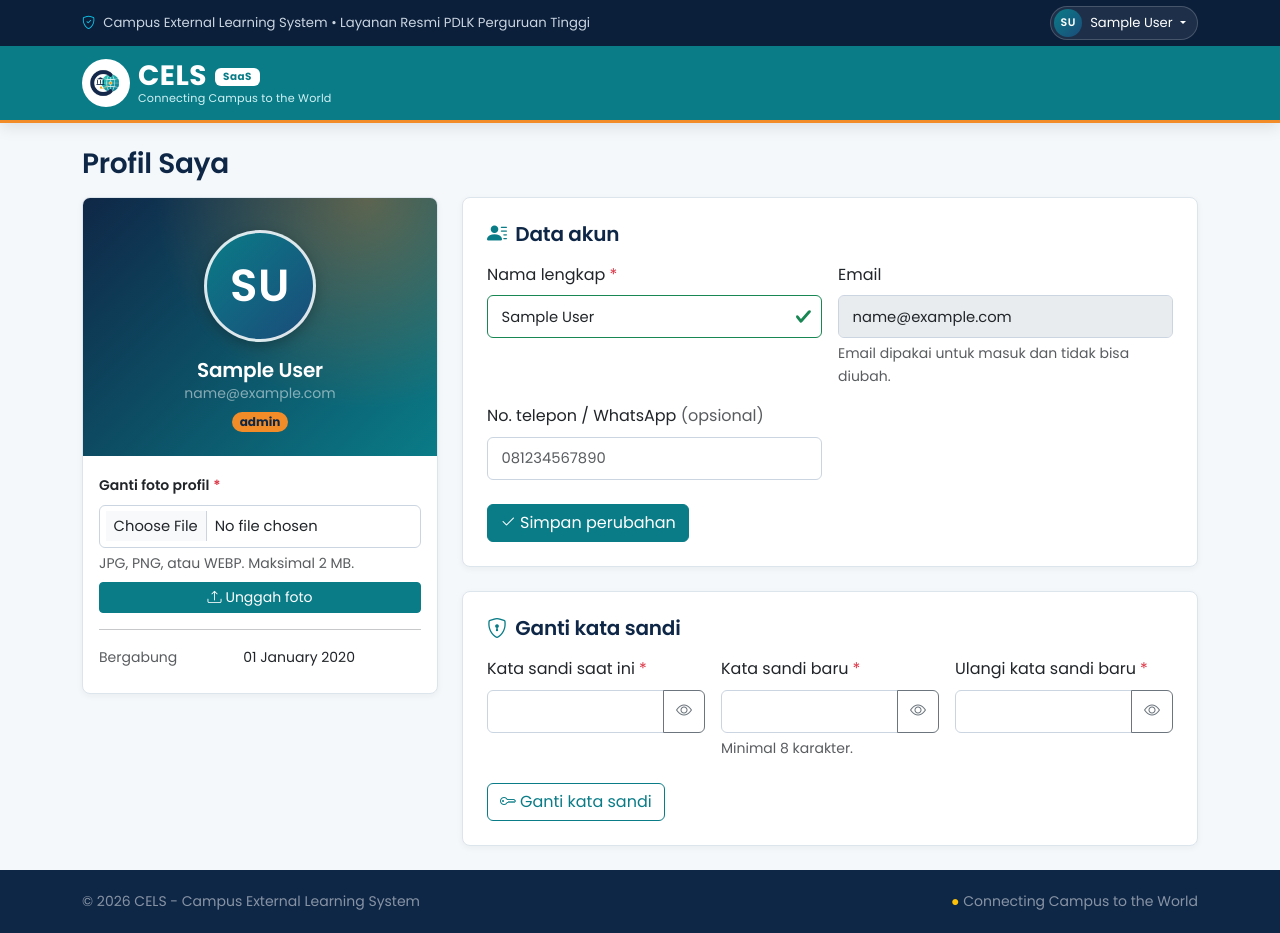
After one commit to aldooo777/CELS, a Laravel app: page /profil in a window 1280 px wide. The commit adds this page. Run offline with Laravel 12, Linux system fonts and the light colour scheme; the visitor is signed in with stand-in values (Sample User, id 1).

Commit message:
Menu akun di pojok kanan atas dan halaman Profil Saya (data, foto, kata sandi)

```diff
--- /dev/null
+++ b/app/Http/Controllers/ProfileController.php
@@ -0,0 +1,109 @@
+<?php
+
+namespace App\Http\Controllers;
+
+use App\Models\User;
+use App\Rules\PersonName;
+use App\Rules\StartsWithLetter;
+use Illuminate\Http\Request;
+use Illuminate\Support\Facades\Storage;
+use Illuminate\Validation\Rules\Password;
+
+/** Profil Saya: lihat & ubah data akun, foto profil, dan kata sandi (semua peran) */
+class ProfileController extends Controller
+{
+    public function edit(Request $request)
+    {
+        return view('profile.edit', [
+            'user' => $request->user()->load('campus'),
+        ]);
+    }
+
+    /** Simpan data akun */
+    public function update(Request $request)
+    {
+        $user = $request->user();
+
+        $rules = [
+            'name'  => ['required', 'string', 'max:255', new PersonName],
+            'phone' => ['nullable', 'regex:/^(\+62|62|0)8[0-9]{8,11}$/'],
+        ];
+        if ($user->isMahasiswa()) {
+            $rules['prodi'] = ['required', 'string', 'max:255', new StartsWithLetter];
+        }
+        if ($user->isAdminKampus()) {
+            $rules['position'] = ['required', 'string', 'max:255', new StartsWithLetter];
+        }
+
+        $data = $request->validate($rules, [
+            'phone.regex' => 'Nomor telepon harus nomor HP Indonesia, contoh: 081234567890.',
+        ]);
+
+        // Samakan format nomor: +628... / 628... menjadi 08...
+        if (! empty($data['phone'])) {
+            $data['phone'] = preg_replace('/^(\+62|62)/', '0', $data['phone']);
+        }
+
+        $user->update($data);
+
+        return redirect()->route('profile.edit')->with('success', 'Data akun berhasil diperbarui.');
+    }
+
+    /** Unggah / ganti foto profil */
+    public function updatePhoto(Request $request)
+    {
+        $request->validate([
+            'avatar' => ['required', 'image', 'mimes:jpg,jpeg,png,webp', 'max:2048'],
+        ], [
+            'avatar.required' => 'Pilih foto terlebih dahulu.',
+            'avatar.image'    => 'File harus berupa gambar.',
+            'avatar.mimes'    => 'Foto harus berformat JPG, PNG, atau WEBP.',
+            'avatar.max'      => 'Ukuran foto maksimal 2 MB.',
+        ]);
+
+        $user = $request->user();
+        if ($user->avatar_path) {
+            Storage::delete($user->avatar_path);
+        }
+
+        $user->update(['avatar_path' => $request->file('avatar')->store('avatars')]);
+
+        return redirect()->route('profile.edit')->with('success', 'Foto profil berhasil diperbarui.');
+    }
+
+    /** Hapus foto profil (kembali ke inisial) */
+    public function destroyPhoto(Request $request)
+    {
+        $user = $request->user();
+        if ($user->avatar_path) {
+            Storage::delete($user->avatar_path);
+            $user->update(['avatar_path' => null]);
+        }
+
+        return redirect()->route('profile.edit')->with('success', 'Foto profil dihapus.');
+    }
+
+    /** Ganti kata sandi */
+    public function updatePassword(Request $request)
+    {
+        $request->validate([
+            'current_password' => ['required', 'current_password'],
+            'password'         => ['required', 'confirmed', Password::min(8), 'different:current_password'],
+        ], [
+            'current_password.current_password' => 'Kata sandi saat ini salah.',
+            'password.different'                 => 'Kata sandi baru harus berbeda dari kata sandi saat ini.',
+        ]);
+
+        $request->user()->update(['password' => $request->input('password')]);
+
+        return redirect()->route('profile.edit')->with('success', 'Kata sandi berhasil diganti.');
+    }
+
+    /** Tampilkan foto profil (disimpan privat) */
+    public function photo(User $user)
+    {
+        abort_unless($user->avatar_path && Storage::exists($user->avatar_path), 404);
+
+        return Storage::response($user->avatar_path, null, ['Cache-Control' => 'private, max-age=86400']);
+    }
+}
--- a/app/Models/User.php
+++ b/app/Models/User.php
@@ -26,7 +26,7 @@ class User extends Authenticatable implements MustVerifyEmail
 
     protected $fillable = [
         'name', 'email', 'password', 'role', 'campus_id',
-        'nim', 'prodi', 'phone', 'position', 'email_verified_at', 'verified_by_campus_at',
+        'nim', 'prodi', 'phone', 'position', 'avatar_path', 'email_verified_at', 'verified_by_campus_at',
     ];
 
     protected $hidden = ['password', 'remember_token'];
--- a/public/css/cels.css
+++ b/public/css/cels.css
@@ -264,3 +264,72 @@ tr[data-href]:focus-visible { outline: 2px solid var(--cels-navbar); outline-off
 .status-filter .btn { font-weight: 500; }
 .status-filter .btn-outline-info { --bs-btn-color: #0b7a92; --bs-btn-border-color: #0dcaf0; --bs-btn-hover-color: #0b3d4a; }
 .status-filter .btn-outline-warning { --bs-btn-color: #9a6b00; --bs-btn-hover-color: #3d2b00; }
+
+/* ---------- Foto profil / inisial ---------- */
+.avatar {
+    display: inline-flex;
+    align-items: center;
+    justify-content: center;
+    border-radius: 50%;
+    object-fit: cover;
+    flex-shrink: 0;
+    vertical-align: middle;
+}
+.avatar-initials {
+    background: linear-gradient(135deg, var(--cels-navbar), var(--cels-secondary));
+    color: #fff;
+    font-weight: 600;
+    letter-spacing: .5px;
+}
+.avatar-ring { border: 3px solid rgba(255, 255, 255, .85); box-shadow: 0 4px 14px rgba(0, 0, 0, .25); }
+
+/* ---------- Menu akun (pojok kanan atas) ---------- */
+.account-toggle {
+    display: inline-flex;
+    align-items: center;
+    background: rgba(255, 255, 255, .08);
+    border: 1px solid rgba(255, 255, 255, .18);
+    border-radius: 999px;
+    color: #fff;
+    padding: .15rem .7rem .15rem .2rem;
+    font-size: .82rem;
+    transition: background .2s ease;
+}
+.account-toggle:hover, .account-toggle[aria-expanded="true"] { background: rgba(255, 255, 255, .2); }
+.account-toggle::after { margin-left: .45rem; }
+
+.account-card {
+    width: 320px;
+    padding: 0;
+    border: 0;
+    border-radius: 12px;
+    overflow: hidden;
+    margin-top: .5rem !important;
+}
+.account-card-header, .profile-summary-header {
+    background: radial-gradient(circle at 80% 0%, rgba(242, 140, 40, .35), transparent 55%),
+                linear-gradient(135deg, var(--cels-primary), var(--cels-navbar));
+    padding: 1.5rem 1rem 1.25rem;
+    text-align: center;
+}
+.profile-summary-header { padding: 2rem 1rem 1.5rem; }
+.account-badge-role { background: var(--cels-accent-stripe); color: var(--cels-primary); }
+.account-badge-campus { background: rgba(255, 255, 255, .2); color: #fff; }
+
+.account-card-body { padding: .75rem 1rem; font-size: .88rem; color: var(--cels-text-body); }
+.account-card-body li { display: flex; gap: .6rem; align-items: flex-start; padding: .3rem 0; }
+.account-card-body li i { color: var(--cels-navbar); width: 18px; text-align: center; }
+
+.account-card-footer {
+    display: flex;
+    gap: .5rem;
+    padding: .75rem 1rem 1rem;
+    border-top: 1px solid var(--cels-border);
+    background: #f8fafc;
+}
+
+/* Tombol di dalam menu akun tidak ikut warna link bar atas */
+.nav-topbar .account-card .btn-outline-primary { color: var(--cels-navbar); }
+.nav-topbar .account-card .btn-outline-primary:hover { color: #fff; }
+.nav-topbar .account-card .btn-outline-danger { color: #dc3545; }
+.nav-topbar .account-card .btn-outline-danger:hover { color: #fff; }
--- a/public/js/cels.js
+++ b/public/js/cels.js
@@ -191,6 +191,11 @@
             if (el.dataset.origTitle === undefined) el.dataset.origTitle = el.title || '';
             markRequired(el);
             if (!isVisible(el)) return;
+
+            if (el.disabled) {                                  // kolom yang tidak bisa diubah: tanpa tanda
+                el.classList.remove('is-valid', 'is-invalid');
+                return;
+            }
 
             if (stepMode) setLocked(el, blocked);
             if (blocked) { show(el, ''); return; }
--- a/resources/views/layouts/app.blade.php
+++ b/resources/views/layouts/app.blade.php
@@ -27,13 +27,7 @@
             </span>
             <div class="d-flex align-items-center gap-3 ms-auto">
                 @auth
-                    <span class="d-none d-sm-inline">
-                        <i class="bi bi-person-circle me-1"></i>{{ auth()->user()->name }}
-                        <span class="opacity-75">· {{ auth()->user()->roleLabel() }}@if(auth()->user()->campus) · {{ auth()->user()->campus->short_name ?? auth()->user()->campus->name }}@endif</span>
-                    </span>
-                    <form method="POST" action="{{ route('logout') }}" class="d-inline">@csrf
-                        <button class="btn-login"><i class="bi bi-box-arrow-right me-1"></i> Keluar</button>
-                    </form>
+                    @include('partials.account-menu')
                 @else
                     <a href="{{ route('register') }}"><i class="bi bi-mortarboard me-1"></i>Daftar Mahasiswa</a>
                     <a class="btn-login" href="{{ route('login') }}"><i class="bi bi-box-arrow-in-right me-1"></i> Masuk</a>
@@ -118,7 +112,7 @@
 @endif
 
 <script src="https://cdn.jsdelivr.net/npm/bootstrap@5.3.3/dist/js/bootstrap.bundle.min.js"></script>
-<script src="{{ asset('js/cels.js') }}?v=8"></script>
+<script src="{{ asset('js/cels.js') }}?v=9"></script>
 @stack('scripts')
 </body>
 </html>
--- /dev/null
+++ b/resources/views/partials/account-menu.blade.php
@@ -0,0 +1,60 @@
+{{-- Menu akun di pojok kanan atas: klik untuk melihat detail akun --}}
+@php($me = auth()->user()->loadMissing('campus'))
+<div class="dropdown account-menu">
+    <button class="account-toggle dropdown-toggle" type="button" data-bs-toggle="dropdown" data-bs-auto-close="outside"
+            aria-expanded="false" aria-label="Menu akun">
+        @include('partials.avatar', ['user' => $me, 'size' => 28])
+        <span class="d-none d-sm-inline ms-2">{{ $me->name }}</span>
+    </button>
+
+    <div class="dropdown-menu dropdown-menu-end account-card shadow-lg">
+        <div class="account-card-header">
+            @include('partials.avatar', ['user' => $me, 'size' => 72, 'ring' => true])
+            <div class="fw-semibold fs-6 mt-2 text-white">{{ $me->name }}</div>
+            <div class="small text-white-50 text-break">{{ $me->email }}</div>
+            <div class="d-flex flex-wrap justify-content-center gap-1 mt-2">
+                <span class="badge rounded-pill account-badge-role">{{ $me->roleLabel() }}</span>
+                @if ($me->campus)
+                    <span class="badge rounded-pill account-badge-campus">{{ $me->campus->short_name ?? $me->campus->name }}</span>
+                @endif
+            </div>
+        </div>
+
+        <ul class="list-unstyled account-card-body mb-0">
+            @if ($me->campus)
+                <li><i class="bi bi-building"></i><span>{{ $me->campus->name }}</span></li>
+            @endif
+            @if ($me->isMahasiswa())
+                <li><i class="bi bi-person-vcard"></i><span>NIM {{ $me->nim }}</span></li>
+                <li><i class="bi bi-mortarboard"></i><span>{{ $me->prodi }}</span></li>
+                <li>
+                    <i class="bi bi-patch-check"></i>
+                    @if ($me->hasVerifiedEmail())
+                        <span class="text-success fw-semibold">Akun terverifikasi</span>
+                    @else
+                        <span class="text-warning fw-semibold">Menunggu verifikasi kampus</span>
+                    @endif
+                </li>
+            @elseif ($me->isAdminKampus())
+                <li><i class="bi bi-briefcase"></i><span>{{ $me->position ?: 'Jabatan belum diisi' }}</span></li>
+                @if ($me->campus)
+                    <li><i class="bi bi-stopwatch"></i><span>Status kampus: {{ $me->campus->statusLabel() }}</span></li>
+                @endif
+            @endif
+            @if ($me->phone)
+                <li><i class="bi bi-whatsapp"></i><span>{{ $me->phone }}</span></li>
+            @endif
+        </ul>
+
+        <div class="account-card-footer">
+            <a href="{{ route('profile.edit') }}" class="btn btn-outline-primary btn-sm flex-fill">
+                <i class="bi bi-person-gear me-1"></i>Profil Saya
+            </a>
+            <form method="POST" action="{{ route('logout') }}" class="flex-fill">@csrf
+                <button type="submit" class="btn btn-outline-danger btn-sm w-100">
+                    <i class="bi bi-box-arrow-right me-1"></i>Keluar
+                </button>
+            </form>
+        </div>
+    </div>
+</div>
--- /dev/null
+++ b/resources/views/partials/avatar.blade.php
@@ -0,0 +1,16 @@
+{{-- Foto profil, atau inisial nama jika belum ada foto.
+     Pakai: @include('partials.avatar', ['user' => $user, 'size' => 40, 'ring' => false]) --}}
+@php
+    $size = $size ?? 40;
+    $initials = collect(preg_split('/\s+/', trim($user->name)))
+        ->filter()->take(2)
+        ->map(fn ($w) => mb_strtoupper(mb_substr($w, 0, 1)))
+        ->implode('');
+@endphp
+@if ($user->avatar_path)
+    <img src="{{ route('profile.photo', $user) }}?v={{ $user->updated_at?->timestamp }}" alt="Foto {{ $user->name }}"
+         class="avatar @if($ring ?? false) avatar-ring @endif" style="width:{{ $size }}px;height:{{ $size }}px">
+@else
+    <span class="avatar avatar-initials @if($ring ?? false) avatar-ring @endif"
+          style="width:{{ $size }}px;height:{{ $size }}px;font-size:{{ round($size * 0.4) }}px" aria-hidden="true">{{ $initials }}</span>
+@endif
--- /dev/null
+++ b/resources/views/profile/edit.blade.php
@@ -0,0 +1,141 @@
+@extends('layouts.app')
+@section('title', 'Profil Saya')
+@section('content')
+<h3 class="mb-3">Profil Saya</h3>
+
+<div class="row g-4">
+    {{-- Kolom kiri: ringkasan akun + foto --}}
+    <div class="col-lg-4">
+        <div class="card profile-summary overflow-hidden">
+            <div class="profile-summary-header text-center">
+                @include('partials.avatar', ['user' => $user, 'size' => 112, 'ring' => true])
+                <h5 class="text-white mt-3 mb-0">{{ $user->name }}</h5>
+                <div class="small text-white-50 text-break">{{ $user->email }}</div>
+                <div class="d-flex flex-wrap justify-content-center gap-1 mt-2">
+                    <span class="badge rounded-pill account-badge-role">{{ $user->roleLabel() }}</span>
+                    @if ($user->campus)
+                        <span class="badge rounded-pill account-badge-campus">{{ $user->campus->short_name ?? $user->campus->name }}</span>
+                    @endif
+                </div>
+            </div>
+            <div class="card-body">
+                <form method="POST" action="{{ route('profile.photo.update') }}" enctype="multipart/form-data">@csrf
+                    <label class="form-label small fw-semibold" for="avatar">Ganti foto profil</label>
+                    <input type="file" id="avatar" name="avatar" class="form-control form-control-sm @error('avatar') is-invalid @enderror"
+                           accept=".jpg,.jpeg,.png,.webp" required>
+                    @error('avatar')<div class="invalid-feedback">{{ $message }}</div>@enderror
+                    <div class="form-text">JPG, PNG, atau WEBP. Maksimal 2 MB.</div>
+                    <button type="submit" class="btn btn-primary btn-sm w-100 mt-2"><i class="bi bi-upload me-1"></i>Unggah foto</button>
+                </form>
+                @if ($user->avatar_path)
+                    <form method="POST" action="{{ route('profile.photo.destroy') }}" class="mt-2"
+                          onsubmit="return confirm('Hapus foto profil?')">@csrf @method('DELETE')
+                        <button type="submit" class="btn btn-link btn-sm text-danger w-100">Hapus foto</button>
+                    </form>
+                @endif
+
+                <hr>
+                <dl class="row small mb-0">
+                    <dt class="col-5 text-muted fw-normal">Bergabung</dt>
+                    <dd class="col-7">{{ $user->created_at?->translatedFormat('d F Y') }}</dd>
+                    @if ($user->isMahasiswa())
+                        <dt class="col-5 text-muted fw-normal">Status akun</dt>
+                        <dd class="col-7">
+                            @if ($user->hasVerifiedEmail())
+                                <span class="badge text-bg-success">Terverifikasi</span>
+                            @else
+                                <span class="badge text-bg-warning">Menunggu verifikasi</span>
+                            @endif
+                        </dd>
+                    @endif
+                    @if ($user->isAdminKampus() && $user->campus)
+                        <dt class="col-5 text-muted fw-normal">Status kampus</dt>
+                        <dd class="col-7">{{ $user->campus->statusLabel() }}</dd>
+                    @endif
+                </dl>
+            </div>
+        </div>
+    </div>
+
+    {{-- Kolom kanan: ubah data + kata sandi --}}
+    <div class="col-lg-8">
+        <div class="card mb-4"><div class="card-body p-4">
+            <h5 class="mb-3"><i class="bi bi-person-lines-fill me-1" style="color: var(--cels-navbar);"></i> Data akun</h5>
+            <form method="POST" action="{{ route('profile.update') }}">@csrf @method('PUT')
+                <div class="row g-3">
+                    <div class="col-md-6">
+                        <label class="form-label" for="name">Nama lengkap</label>
+                        <input id="name" name="name" value="{{ old('name', $user->name) }}" class="form-control"
+                               maxlength="255" data-rule="person-name" required>
+                    </div>
+                    <div class="col-md-6">
+                        <label class="form-label" for="email">Email</label>
+                        <input id="email" value="{{ $user->email }}" class="form-control" disabled>
+                        <div class="form-text">Email dipakai untuk masuk dan tidak bisa diubah.</div>
+                    </div>
+
+                    @if ($user->isMahasiswa())
+                        <div class="col-md-6">
+                            <label class="form-label" for="nim">NIM</label>
+                            <input id="nim" value="{{ $user->nim }}" class="form-control" disabled>
+                            <div class="form-text">Hubungi admin kampus jika NIM salah.</div>
+                        </div>
+                        <div class="col-md-6">
+                            <label class="form-label" for="prodi">Program studi</label>
+                            <input id="prodi" name="prodi" value="{{ old('prodi', $user->prodi) }}" class="form-control"
+                                   maxlength="255" data-rule="starts-letter" required>
+                        </div>
+                    @endif
+
+                    @if ($user->isAdminKampus())
+                        <div class="col-md-6">
+                            <label class="form-label" for="position">Jabatan</label>
+                            <input id="position" name="position" value="{{ old('position', $user->position) }}" class="form-control"
+                                   maxlength="255" data-rule="starts-letter" required>
+                        </div>
+                    @endif
+
+                    @if ($user->campus)
+                        <div class="col-md-6">
+                            <label class="form-label" for="campus">Kampus</label>
+                            <input id="campus" value="{{ $user->campus->name }}" class="form-control" disabled>
+                        </div>
+                    @endif
+
+                    <div class="col-md-6">
+                        <label class="form-label" for="phone">No. telepon / WhatsApp <span class="text-muted">(opsional)</span></label>
+                        <input type="tel" id="phone" name="phone" value="{{ old('phone', $user->phone) }}" class="form-control"
+                               inputmode="tel" maxlength="16" placeholder="081234567890" data-rule="phone-id">
+                    </div>
+                </div>
+                <button type="submit" class="btn btn-primary mt-4"><i class="bi bi-check2 me-1"></i>Simpan perubahan</button>
+            </form>
+        </div></div>
+
+        <div class="card"><div class="card-body p-4">
+            <h5 class="mb-3"><i class="bi bi-shield-lock me-1" style="color: var(--cels-navbar);"></i> Ganti kata sandi</h5>
+            <form method="POST" action="{{ route('profile.password') }}">@csrf @method('PUT')
+                <div class="row g-3">
+                    <div class="col-md-4">
+                        <label class="form-label" for="current_password">Kata sandi saat ini</label>
+                        <input type="password" id="current_password" name="current_password" class="form-control"
+                               autocomplete="current-password" required>
+                    </div>
+                    <div class="col-md-4">
+                        <label class="form-label" for="password">Kata sandi baru</label>
+                        <input type="password" id="password" name="password" class="form-control" minlength="8"
+                               autocomplete="new-password" required>
+                        <div class="form-text">Minimal 8 karakter.</div>
+                    </div>
+                    <div class="col-md-4">
+                        <label class="form-label" for="password_confirmation">Ulangi kata sandi baru</label>
+                        <input type="password" id="password_confirmation" name="password_confirmation" class="form-control"
+                               data-match="password" autocomplete="new-password" required>
+                    </div>
+                </div>
+                <button type="submit" class="btn btn-outline-primary mt-4"><i class="bi bi-key me-1"></i>Ganti kata sandi</button>
+            </form>
+        </div></div>
+    </div>
+</div>
+@endsection
--- a/routes/web.php
+++ b/routes/web.php
@@ -10,6 +10,7 @@ use App\Http\Controllers\DemoRequestController;
 use App\Http\Controllers\HomeController;
 use App\Http\Controllers\Kampus;
 use App\Http\Controllers\Mahasiswa;
+use App\Http\Controllers\ProfileController;
 use Illuminate\Support\Facades\Route;
 
 /*
@@ -40,6 +41,14 @@ Route::middleware('guest')->group(function () {
 */
 Route::middleware('auth')->group(function () {
     Route::post('/logout', [LoginController::class, 'destroy'])->name('logout');
+
+    // Profil Saya (semua peran)
+    Route::get('/profil', [ProfileController::class, 'edit'])->name('profile.edit');
+    Route::put('/profil', [ProfileController::class, 'update'])->name('profile.update');
+    Route::put('/profil/kata-sandi', [ProfileController::class, 'updatePassword'])->name('profile.password');
+    Route::post('/profil/foto', [ProfileController::class, 'updatePhoto'])->name('profile.photo.update');
+    Route::delete('/profil/foto', [ProfileController::class, 'destroyPhoto'])->name('profile.photo.destroy');
+    Route::get('/profil/foto/{user}', [ProfileController::class, 'photo'])->name('profile.photo');
     Route::get('/dashboard', DashboardController::class)->name('dashboard');
 
     // Halaman tunggu: mahasiswa menunggu diverifikasi admin kampus
```
Also changed, not shown: database/migrations/2026_01_01_000007_add_avatar_path_to_users_table.php (added).
